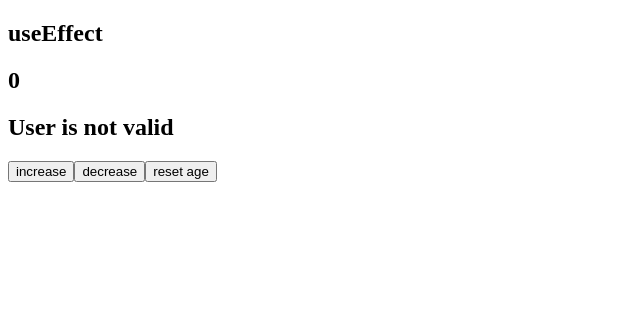
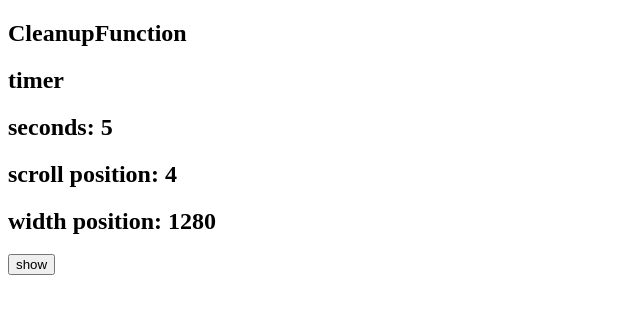
Before and after one commit to ameysawant/react19-with-typescript-tutorial, a React (Vite) app: page / in a window 1280 px wide. Shown: the top 314 px of the page, without its empty margins (0-640 px from the left). Built offline with nearby package versions, Linux system fonts and the light colour scheme.

Commit message:
added cleanup function

```diff
--- a/src/App.tsx
+++ b/src/App.tsx
@@ -1,4 +1,5 @@
 import Events from "./components/Events";
+import CleanupFunction from "./hooks/CleanupFunction";
 import UseEffectBasics from "./hooks/UseEffectBasics";
 import UseStateBasics from "./hooks/UseStateBasics";
 import UseStateExamples from "./hooks/UseStateExamples";
@@ -9,7 +10,8 @@ const App = () => {
       {/* <Events /> */}
       {/* <UseStateBasics /> */}
       {/* <UseStateExamples /> */}
-      <UseEffectBasics />
+      {/* <UseEffectBasics /> */}
+      <CleanupFunction />
     </>
   );
 };
--- /dev/null
+++ b/src/hooks/CleanupFunction.tsx
@@ -0,0 +1,33 @@
+// Why use Cleanup Function ?
+// - to avoid memory leak + ghost behavior + race condition
+// - cleanup function runs on component unmount
+// - cleanup function runs before dependency array value changes
+
+import { useEffect, useState } from "react";
+import Timer from "./Timer";
+
+const CleanupFunction = () => {
+  const [show, setShow] = useState<boolean>(true);
+
+  const showMyTimer = () => {
+    setShow((prev) => !prev);
+  };
+
+  //   useEffect(() => {
+  //     console.log("useffect ran");
+
+  //     return () => {
+  //       console.log("cleanup function ran");
+  //     };
+  //   }, [show]);
+
+  return (
+    <>
+      <h2>CleanupFunction</h2>
+      {show && <Timer />}
+      <button onClick={showMyTimer}>show</button>
+    </>
+  );
+};
+
+export default CleanupFunction;
--- /dev/null
+++ b/src/hooks/Timer.tsx
@@ -0,0 +1,45 @@
+import { useEffect, useState } from "react";
+
+const Timer = () => {
+  const [seconds, setSeconds] = useState<number>(0);
+  const [height, setHeight] = useState<number>(0);
+  const [width, setWidth] = useState<number>(window.innerWidth);
+
+  const tick = () => {
+    console.log("timer is running......");
+    setSeconds((prev) => prev + 1);
+  };
+
+  const handleScrollPosition = () => {
+    console.log("scroll is running......");
+    setHeight((prev) => prev + 1);
+  };
+
+  const handleWidthPosition = () => {
+    console.log("width is running......");
+    setWidth((prev) => prev + 1);
+  };
+
+  useEffect(() => {
+    const timer = setInterval(tick, 1000);
+    window.addEventListener("scroll", handleScrollPosition);
+    window.addEventListener("resize", handleWidthPosition);
+
+    return () => {
+      clearInterval(timer);
+      window.removeEventListener("scroll", handleScrollPosition);
+      window.removeEventListener("resize", handleWidthPosition);
+    };
+  }, []);
+
+  return (
+    <div>
+      <h2>timer</h2>
+      <h2>seconds: {seconds}</h2>
+      <h2>scroll position: {height}</h2>
+      <h2>width position: {width}</h2>
+    </div>
+  );
+};
+
+export default Timer;
```
